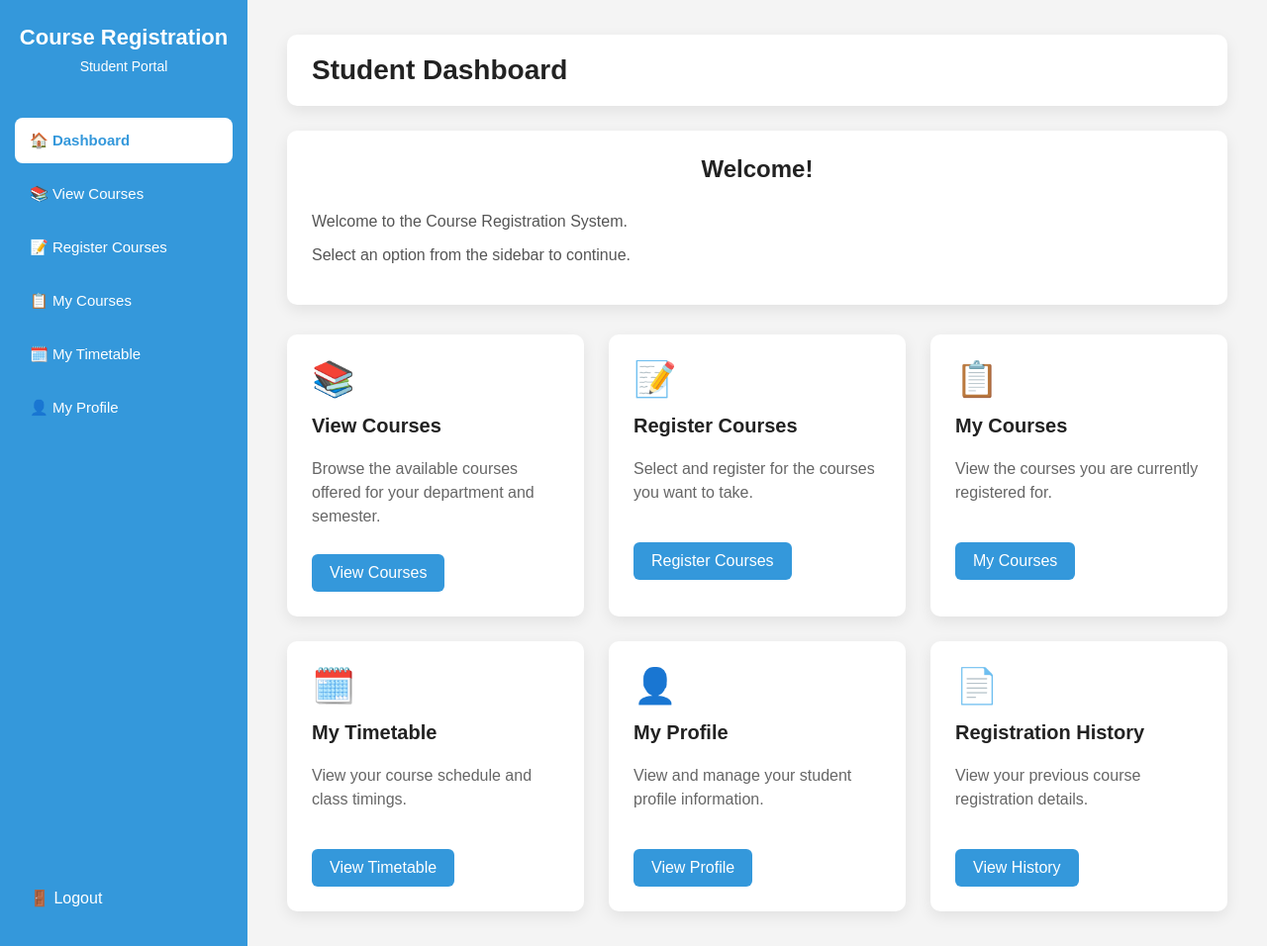
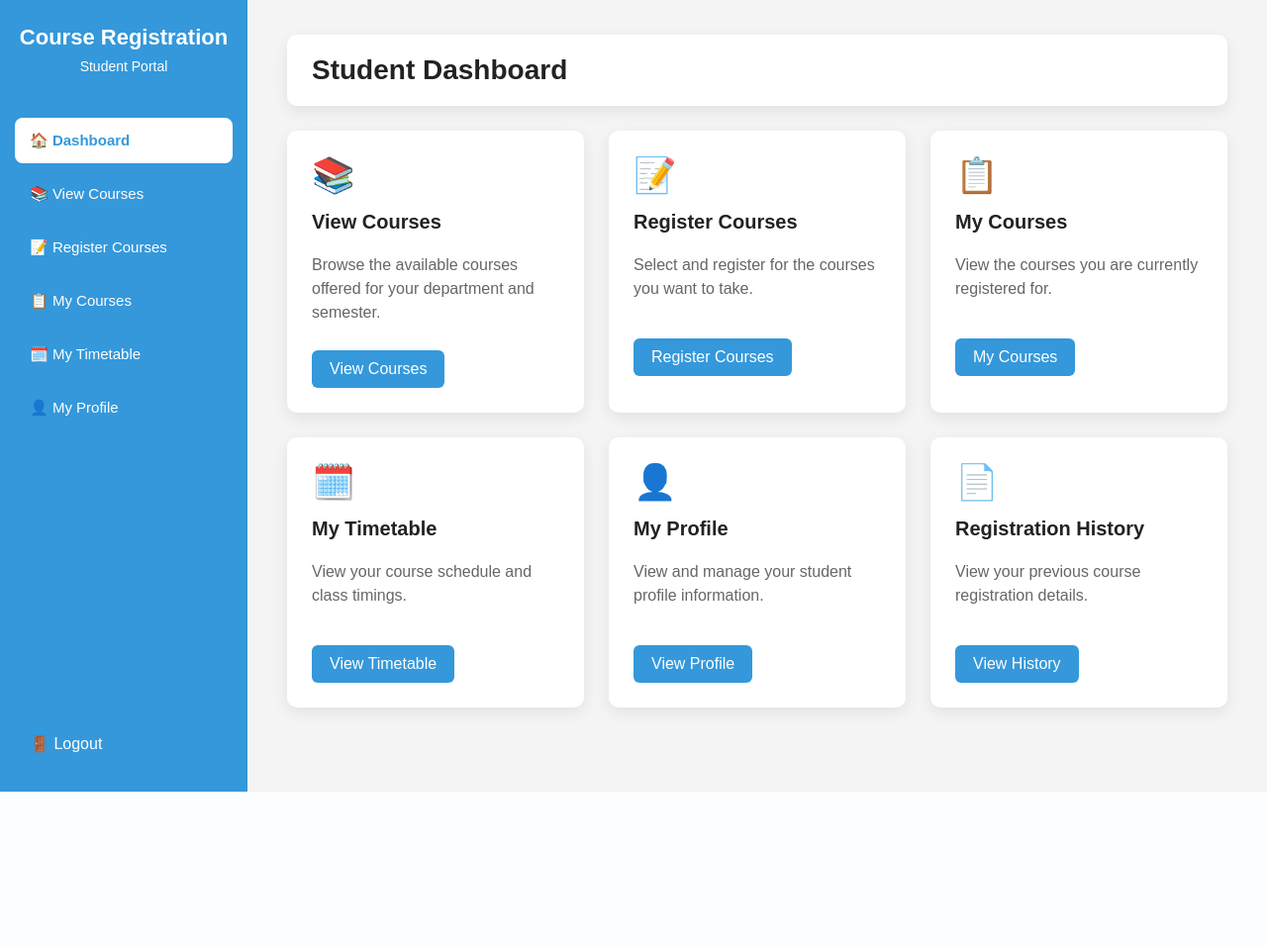
Before and after one commit to NagasriHarini/Course_Registration_system_2, a Flask app: page /dashboard in a window 1280 px wide. Shown: the whole page at 99% size. After the commit the page ends 800 px from the top, so only its background shows below. Run offline with Flask 3, Linux system fonts and the light colour scheme.

Commit message:
Added_Dashborad_logic

```diff
--- a/templates/dashboard.html
+++ b/templates/dashboard.html
@@ -30,7 +30,7 @@
 
             <nav class="sidebar-menu">
 
-                <a href="{{ url_for('student') }}" class="active">
+                <a href="{{ url_for('dashboard') }}" class="active">
                     🏠 Dashboard
                 </a>
 
@@ -83,24 +83,6 @@
             </header>
 
 
-            <!-- Welcome -->
-
-            <section class="welcome-section">
-
-                <h2>Welcome!</h2>
-
-                <p>
-                    Welcome to the Course Registration System.
-                </p>
-
-                <p>
-                    Select an option from the sidebar to continue.
-                </p>
-
-            </section>
-
-
-            <!-- Dashboard Cards -->
 
             <section class="dashboard-cards">
 
```
